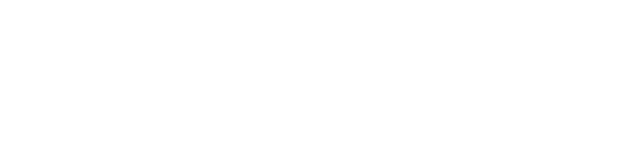
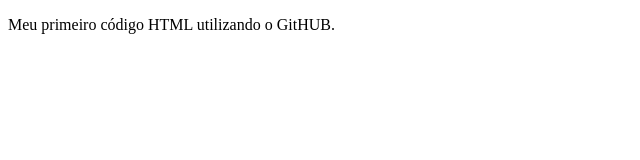
Before and after one commit to Andre-O-S/hello-world, a plain HTML site: page Index.html in a window 1280 px wide. Shown: the whole page, without its empty margins (0-640 px from the left). Drawn offline with Linux system fonts and the light colour scheme.

Commit message:
Adicionado texto ao arquivo.

```diff
--- a/Index.html
+++ b/Index.html
@@ -6,6 +6,6 @@
     <title>Hello World</title>
 </head>
 <body>
-
+    <p>Meu primeiro código HTML utilizando o GitHUB.</p>
 </body>
 </html>
```
